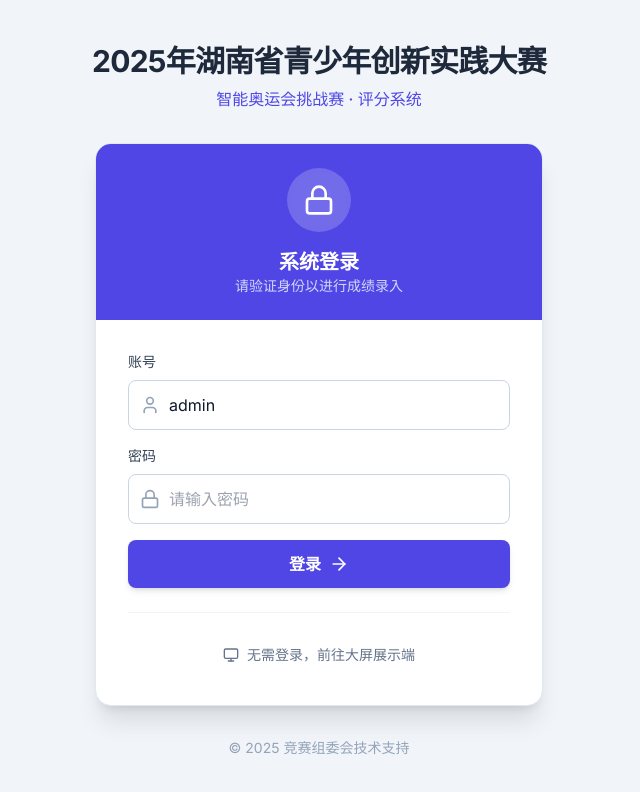
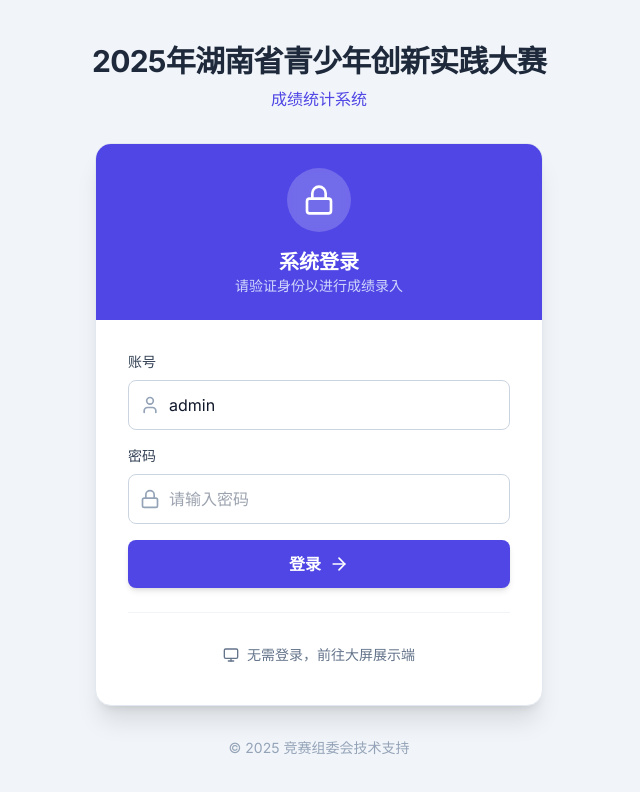
Before and after one commit to YanYeung/2025_hnqcs, a React (Vite) app: page / in a window 1280 px wide. Shown: the top 792 px of the page, without its empty margins (321-961 px from the left). Built offline with nearby package versions, Linux system fonts and the light colour scheme.

Commit message:
修改一些标题描述

```diff
--- a/App.tsx
+++ b/App.tsx
@@ -376,7 +376,7 @@ const App: React.FC = () => {
             <div className="flex flex-col">
               <h1 className="text-lg font-bold tracking-tight leading-tight">{competitionName}</h1>
               <div className="flex items-center text-xs text-indigo-200 font-medium space-x-2">
-                <span>评分系统</span>
+                <span>成绩统计系统</span>
                 <span className="w-1 h-1 bg-indigo-400 rounded-full"></span>
                 <span>{currentUser.role === 'admin' ? '管理员' : `裁判员: ${currentUser.username}`}</span>
               </div>
--- a/components/Login.tsx
+++ b/components/Login.tsx
@@ -28,7 +28,7 @@ const Login: React.FC<LoginProps> = ({ onLogin, onGoToDisplay, competitionName }
     <div className="min-h-screen bg-slate-100 flex flex-col items-center justify-center p-4">
       <div className="mb-8 text-center max-w-lg">
         <h1 className="text-3xl font-bold text-slate-800 tracking-tight">{competitionName}</h1>
-        <p className="text-indigo-600 font-medium mt-2">智能奥运会挑战赛 · 评分系统</p>
+        <p className="text-indigo-600 font-medium mt-2">成绩统计系统</p>
       </div>
 
       <div className="w-full max-w-md bg-white rounded-2xl shadow-xl border border-slate-200 overflow-hidden">
```
